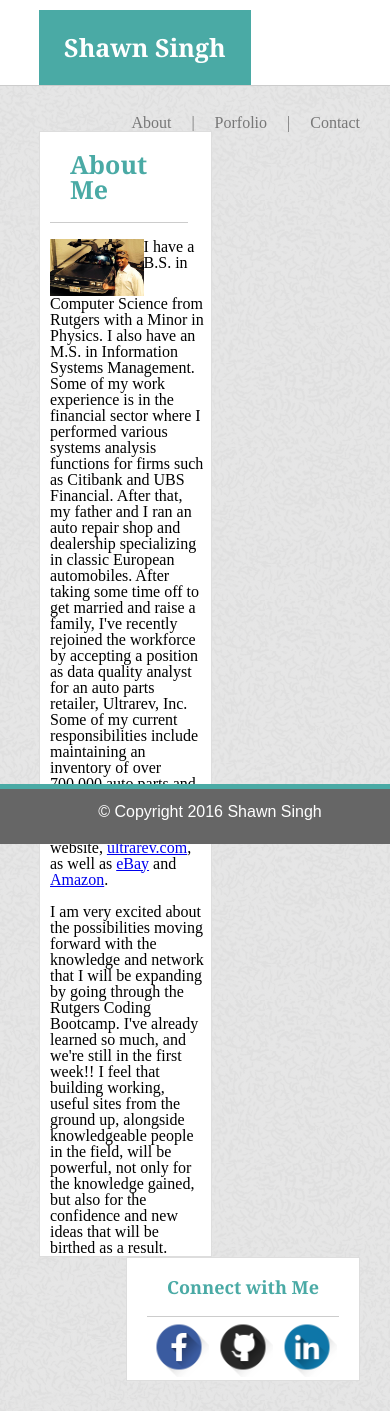
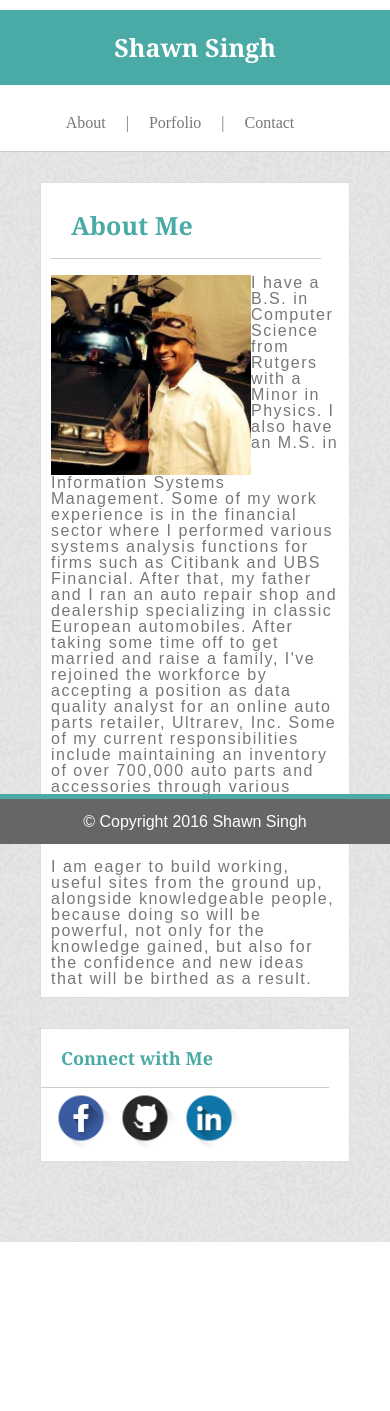
Before and after one commit to ceznik/Profile, a PHP site: page / in a window 390 px wide. After the commit the page ends 1242 px from the top, so only its background shows below. Run offline with PHP 8.4, Linux system fonts and the light colour scheme.

Commit message:
HW 2 - Assignment 1 - Profile gets media responsive

```diff
--- a/assets/css/style.css
+++ b/assets/css/style.css
@@ -1,74 +1,64 @@
-
-.header-tab{
+*{
+	box-sizing:border-box;
+}
+#header-tab{
 	background-color: #ffffff;
 	border-color: #cccccc;
 	border-bottom-style: solid;
 	border-bottom-width: thin;
 	top:0;
 	left:0;
-
 }
-
 body{
 	background-image: url("../images/ticks.png");
 }
-.page-background{
-	margin-bottom: -55px;
 
+.container{
+	width: 100%;
+	margin: 40px auto;
 }
-
 .page-content{
 	background-color: #ffffff;
 	border-color: #dddddd;
 	border-width: thin;
 	border-style: solid;
-	width: 40%;
-	padding-left: 10px;
+	width: 37%;
+	padding:10px;
 	margin-left: 10%;
-	padding-right: 5px;
-	position: relative;
+	/*margin-right: 10%;*/
 	float:left;
-
-
+	margin-bottom: 10%;
 }
-
-.profile-image{
-	width: 60%;
-	height: 40%;
+#profile-image{
+	width: 200px;
+	height: 200px;
 	float: left;
 }
-
-
-nav{
+#pfo-abt-nav{
 	display: inline-block;
 	padding-top: 30px;
 	padding-right: 30px;
 	clear:left;
 	float:right;
 }
-
-.connect-content{
+#connect-content{
 	background-color: #ffffff;
 	border-style: solid;
 	border-color: #dddddd;
 	border-width: thin;
-	margin-right: 30px;
+	margin-right: 50px;
 	margin-bottom: 30px;
 	float:right;
-	height: auto;
-	width: auto;
 	text-align: center;
 
 }
-
 .nav-link{
-		font-family: font-family: 'Georgia', Times, "Times New Roman", serif;
-		color: #777777;
-		height: 20px;
-		text-decoration: none;
+	font-family: font-family: 'Georgia', Times, "Times New Roman", serif;
+	color: #777777;
+	height: 20px;
+	text-decoration: none;
 }
-
-.profile-footer{
+#profile-footer{
 	background-color: #666666;
 	border-top-style: solid;
 	border-top-width: thick;
@@ -76,14 +66,14 @@
 	color:  #ffffff;
 	font-family: 'Arial', 'Helvetica Neue', Helvetica, sans-serif;
 	clear:both;
-	padding: 15px;
+	padding-top: 15px;
+	padding-bottom: 30px;
 	text-align: center;
 	height: 25px;
 	margin-top: 10px;
 	bottom: 0;
 	position: fixed;
 	width: 100%;
-
 }
 h1{
 	background-color: #4aaaa5;
@@ -96,7 +86,6 @@
 	margin-left: 10%;
 	display: inline-block;
 }
-
 h2{
 	font-family:"Georgia",Times,"Times New Roman", Serif;
 	color: #4aaaa5;
@@ -109,7 +98,6 @@
 	margin-right: 18px;
 
 }
-
 h3{
 	font-family:"Georgia",Times,"Times New Roman", Serif;
 	color: #4aaaa5;
@@ -122,11 +110,11 @@
 	margin-left:20px;
 	margin-right: 20px;
 }
-
-}
 p{
 	font-family: 'Arial', 'Helvetica Neue', Helvetica, sans-serif;
 	color:  #777777;
+	font-weight: normal;
+	letter-spacing: 1.5px;
 	text-align: left;
 
 }
@@ -134,30 +122,90 @@
 	height: 60px;
 	width: 60px;
 }
-
 .image-wrapper{
 	height: 150px;
 	width: 150px;
-	padding: 20px;
+	margin: 20px;
 	float:left;
 }
-
 .portfolio-photos{
 	height:150px;
 	width: 150px;
 	position: absolute;
+	/*margin: 25px;*/
 }
-
-
-
 .image-banner{
 	font-family: 'Arial', 'Helvetica Neue', Helvetica, sans-serif;
 	font-size: 14px;
 	font-weight: bold;
 	text-align: center;
+	width:150px;
 	padding:20px;
 	color: #ffffff;
 	bottom:-50%;
 	position: relative;
 	background-color: #4aaaa5;
 }
+
+@media screen and (max-width: 980px){
+	.image-wrapper{height: 175px; width: 250px}
+	.portfolio-photos{height: 175px; width: 250px}
+	.image-banner{width: 100%}
+}
+
+@media screen and (max-width: 768px){
+
+	.container{
+		width: 100%;
+		padding: 40px;
+	}
+	h1{margin-left: 40px}
+	h3{margin-left: -10px}
+	.page-content{width: 100%; margin: -50px 10px 20px 0px}
+	#connect-content{
+		width:100%;
+		margin: 10px 0px 80px 0px;
+		text-align: left;
+		padding-left: 10px;
+		padding-bottom: 10px;
+	}
+}
+
+@media screen and (max-width: 640px){
+	.container {
+		width: 100%;
+		padding: 40px;
+	}
+	#header-tab {
+		position: static;
+		display: inline-block;
+		width: 100%;
+	}
+	#pfo-abt-nav{
+		width: 100%;
+		text-align: center;
+		padding-bottom: 20px;
+	}
+	.page-content{
+		width: 100%;
+		height: auto;
+	}
+	.image-wrapper{
+		width: 400px;
+		height: 400px;
+	}
+	.portfolio-photos{
+		width: 400px;
+		height: 400px;
+		padding-bottom: 10px;
+	}
+	.image-banner{
+		bottom: -75%;
+	}
+	h1{
+		width: 100%;
+		text-align: center;
+		margin-left: 0
+	}
+
+}
--- a/index.html
+++ b/index.html
@@ -4,26 +4,28 @@
 	<title>Shawn Singh Profile</title>
 	<link rel="stylesheet" type="text/css" href="assets/css/reset.css">
 	<link rel="stylesheet" type="text/css" href="assets/css/style.css">
+	<meta name="viewport" content="width=device-width, initial-scale=1">
 
 </head>
 <body>
-	<div class="header-tab">
+	<div id="header-tab">
 		<h1>Shawn Singh</h1>
-	<nav>
+		<nav id="pfo-abt-nav">
 			<a class="nav-link" href="index.html">About&nbsp; &nbsp; &nbsp;|</a> &nbsp; &nbsp;
 			<a class="nav-link" href="portfolio.html">Porfolio&nbsp; &nbsp; &nbsp;|</a> &nbsp; &nbsp;
 			<a class="nav-link" href="contact.html">Contact</a>
 		</nav>
 	</div>
-	<br>
+	<div class="container">
 		<div class="page-background">
 			<section class="page-content">
 				<h2>About Me</h2><br>
-		<img class="profile-image" src="assets/images/Back to the Profile Pic.jpg">
-		<p>I have a B.S. in Computer Science from Rutgers with a Minor in Physics. I also have an M.S. in Information Systems Management. Some of my work experience is in the financial sector where I performed various systems analysis functions for firms such as Citibank and UBS Financial. After that, my father and I ran an auto repair shop and dealership specializing in classic European automobiles. After taking some time off to get married and raise a family, I've recently rejoined the workforce by accepting a position as data quality analyst for an auto parts retailer, Ultrarev, Inc. Some of my current responsibilities include maintaining an inventory of over 700,000 auto parts and accessories through various sales channels including the company website, <a href="http://www.ultrarev.com">ultrarev.com</a>, as well as <a href="http://stores.ebay.com/Ultrarevparts?_rdc=1">eBay</a> and <a href="http://www.amazon.com">Amazon</a>.</p><br>
-		<p>I am very excited about the possibilities moving forward with the knowledge and network that I will be expanding by going through the Rutgers Coding Bootcamp. I've already learned so much, and we're still in the <strong>first week!!</strong> I feel that building working, useful sites from the ground up, alongside knowledgeable people in the field, will be powerful, not only for the knowledge gained, but also for the confidence and new ideas that will be birthed as a result.</p>
+				<img id="profile-image" src="assets/images/Back to the Profile Pic.jpg">
+				<p>I have a B.S. in Computer Science from Rutgers with a Minor in Physics. I also have an M.S. in Information Systems Management. Some of my work experience is in the financial sector where I performed various systems analysis functions for firms such as Citibank and UBS Financial. After that, my father and I ran an auto repair shop and dealership specializing in classic European automobiles. After taking some time off to get married and raise a family, I've  rejoined the workforce by accepting a position as data quality analyst for an online auto parts retailer, Ultrarev, Inc. Some of my current responsibilities include maintaining an inventory of over 700,000 auto parts and accessories through various sales channels including the company website, <a href="http://www.ultrarev.com">ultrarev.com</a>, as well as <a href="http://stores.ebay.com/Ultrarevparts?_rdc=1">eBay</a> and <a href="http://www.amazon.com">Amazon</a>.</p><br>
+				<!-- <p>I am very excited about the possibilities moving forward with the knowledge and network that I will be expanding by going through the Rutgers Coding Bootcamp. I've already learned so much, and we're still in the <strong>first week!!</strong> -->
+				<p>I am eager to build working, useful sites from the ground up, alongside knowledgeable people, because doing so will be powerful, not only for the knowledge gained, but also for the confidence and new ideas that will be birthed as a result.</p>
 			</section>
-	<section class="connect-content">
+			<section id="connect-content">
 				<h3>Connect with Me</h3>
 				<a href="https://www.facebook.com/limin4life" target="_blank"><img class="media-photos" src="assets/images/facebook_logo.png" alt="facebook logo"></a>
 
@@ -31,7 +33,8 @@
 
 				<a href="https://www.linkedin.com/in/shawn-singh-5a92774a" target="_blank"><img class="media-photos" src="assets/images/linkedin_logo.png"></a>
 			</section>
-	</div><br>
-<footer class="profile-footer">&copy; Copyright 2016 Shawn Singh</footer>
+		</div><br><br>
+	</div>
+	<footer id="profile-footer">&copy; Copyright 2016 Shawn Singh</footer>
 </body>
 </html>
```
Also changed, not shown: contact.html (+11 -7 lines), portfolio.html (+9 -5 lines), assets/images/Back to the Profile Pic.jpg. Lines whose indentation alone changed are shown as unchanged.
